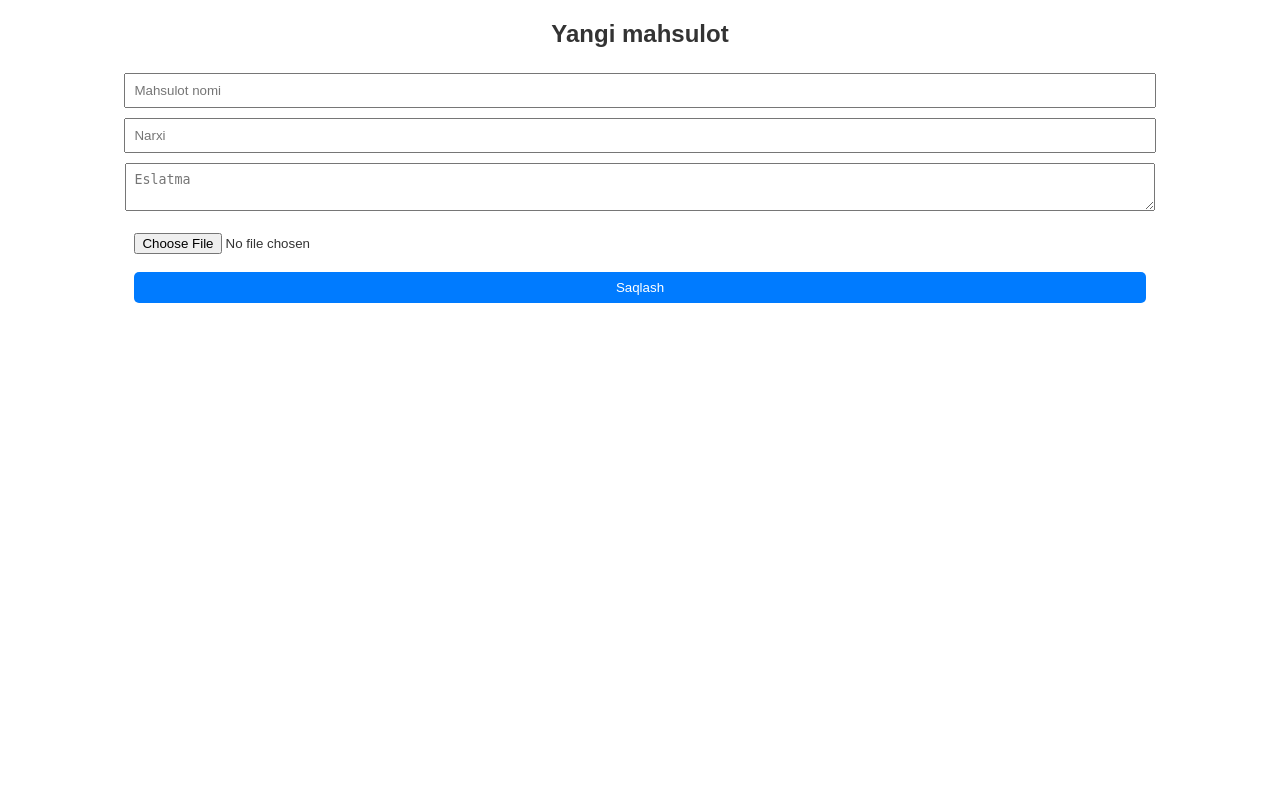
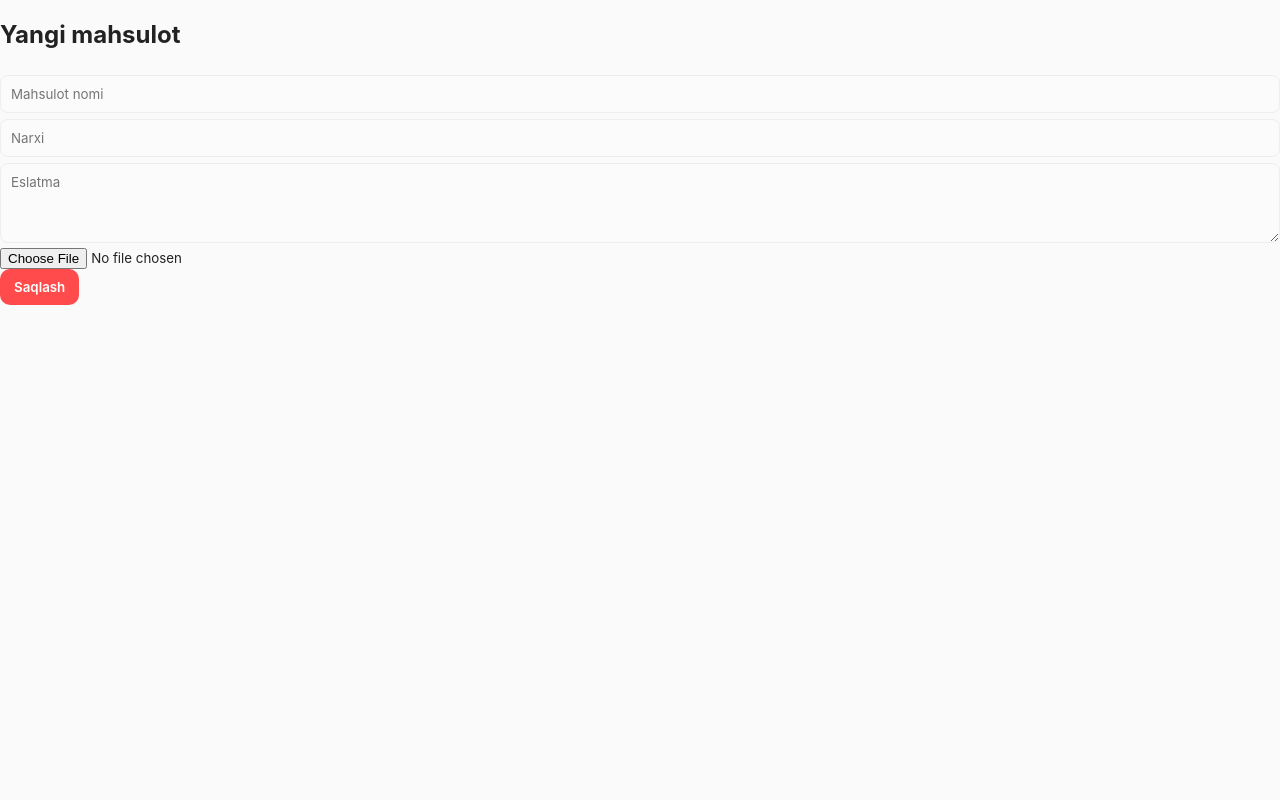
Before and after one commit to sole-3117/korxona, a Python web app: template templates/add.html in a window 1280 px wide. Run offline with Jinja, Linux system fonts and the light colour scheme; the template is opened without the code that fills it, so the values that code supplies are empty.

Commit message:
Refactor CSS with CSS variables and layout updates

```diff
--- a/static/style.css
+++ b/static/style.css
@@ -1,27 +1,97 @@
-body {
-  font-family: Arial;
+:root{
+  --accent:#ff4b4b;
+  --card-bg:#fff;
+  --muted:#666;
+  --shadow: 0 6px 18px rgba(0,0,0,0.06);
+  --radius:12px;
+  --bg: #fafafa;
+  --text: #222;
+}
+*{box-sizing:border-box;font-family:Inter,Arial,Helvetica,sans-serif}
+body{
+  margin:0;
+  background:var(--bg);
+  color:var(--text);
+  min-height:100vh;
+  display:flex;
+  flex-direction:column;
+}
+.topbar{
+  display:flex;
+  justify-content:space-between;
+  align-items:center;
+  padding:14px 18px;
+  border-bottom:4px solid var(--accent);
   background: #fff;
-  color: #333;
-  text-align: center;
 }
-input, textarea, button {
-  margin: 5px;
-  padding: 8px;
-  width: 80%;
+.left-top{display:flex;gap:10px;align-items:center}
+.logo{font-weight:700}
+.user-badge{
+  background:#333;color:#fff;padding:8px 12px;border-radius:10px;font-size:14px;
 }
-button {
-  background: #007bff;
-  color: white;
-  border: none;
-  border-radius: 5px;
+
+/* layout */
+main{flex:1;padding:18px;display:flex;gap:18px;align-items:flex-start}
+.view{display:none;flex:1;gap:18px}
+.view.active{display:flex;flex:1}
+.left{width:220px}
+.right{flex:1}
+
+/* big image placeholder */
+.image-preview.big{
+  width:200px;height:170px;border:8px solid var(--accent);border-radius:8px;
+  display:flex;align-items:center;justify-content:center;background:#fff;color:#333;font-weight:700;
+  box-shadow:var(--shadow);
 }
-.error {
-  color: red;
+
+/* cards */
+.card{
+  background:var(--card-bg);padding:16px;border-radius:var(--radius);box-shadow:var(--shadow);
+  margin-bottom:14px;
 }
-.product {
-  border: 1px solid #ddd;
-  margin: 10px auto;
-  width: 300px;
-  padding: 10px;
-  border-radius: 5px;
+.card h3,h4{margin:0 0 8px 0}
+.card label{display:block;margin-top:8px;color:var(--muted);font-size:14px}
+input[type="text"],input[type="password"],input[type="number"],textarea,select{
+  width:100%;padding:10px;margin-top:6px;border-radius:8px;border:1px solid #eee;background:#fbfbfb;
 }
+textarea{min-height:80px;resize:vertical}
+.row{display:flex;gap:10px;margin-top:12px}
+button{
+  padding:10px 14px;border-radius:10px;border:0;background:var(--accent);color:#fff;font-weight:600;cursor:pointer;
+}
+button.ghost{background:#f3f3f3;color:#333}
+.small{color:var(--muted);font-size:13px;margin-top:6px}
+
+/* list results */
+.list{display:flex;flex-direction:column;gap:10px;margin-top:10px}
+.item{
+  display:flex;gap:12px;align-items:center;padding:10px;border-radius:12px;border:3px solid #ffeded;background:#fff;
+}
+.item .thumb{width:64px;height:64px;border-radius:8px;background:#f5f5f5;display:flex;align-items:center;justify-content:center;font-size:12px}
+.item .meta{flex:1}
+.item .meta .title{font-weight:700}
+.item .meta .price{color:#ff4b4b;font-weight:700}
+.item .note{font-size:13px;color:var(--muted)}
+
+/* bottom nav */
+.bottom-nav{
+  display:flex;gap:20px;justify-content:center;padding:14px;background:#fff;border-top:6px solid var(--accent)
+}
+.nav-btn{background:transparent;border:0;font-size:28px;padding:6px;cursor:pointer}
+.nav-btn.active{transform:scale(1.05)}
+
+/* profile */
+.profile-top{display:flex;gap:16px;align-items:center;margin-bottom:12px}
+.profile-photo{width:88px;height:88px;border-radius:50%;border:8px solid var(--accent);display:flex;align-items:center;justify-content:center}
+.hidden{display:none}
+.history{max-height:180px;overflow:auto;padding:8px;background:#fafafa;border-radius:8px}
+
+/* dark mode */
+body.dark{
+  --bg: #0f1720;
+  --text: #ecf0f6;
+  --card-bg: #0b1220;
+  --accent: #ff7b7b;
+}
+.theme-toggle{cursor:pointer;padding:8px;border-radius:8px;background:#fff}
+body.dark .theme-toggle{background:#0b1220;color:#fff}
```
